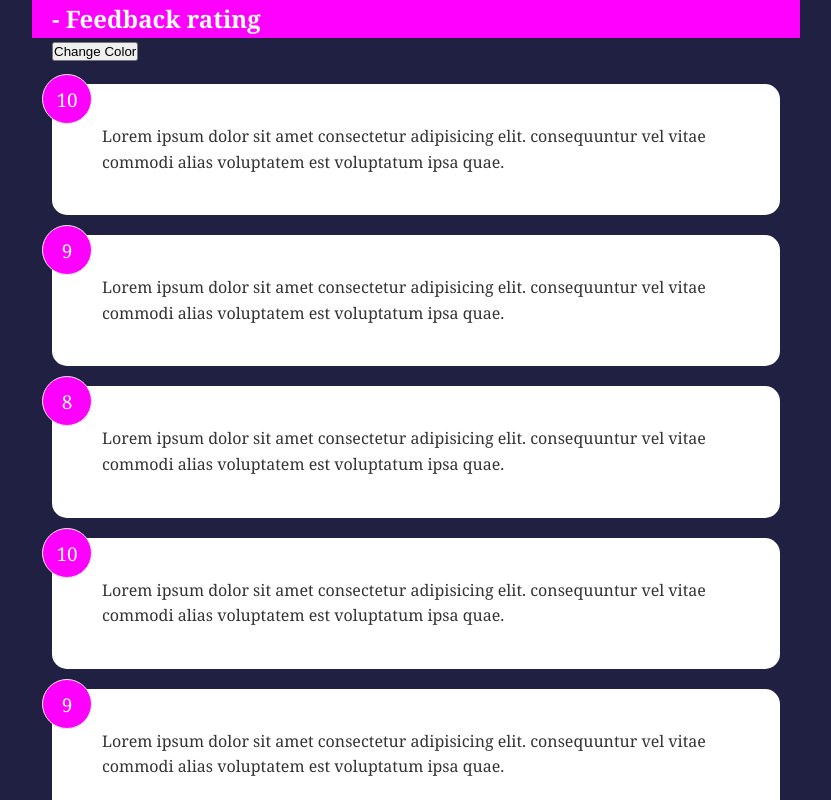
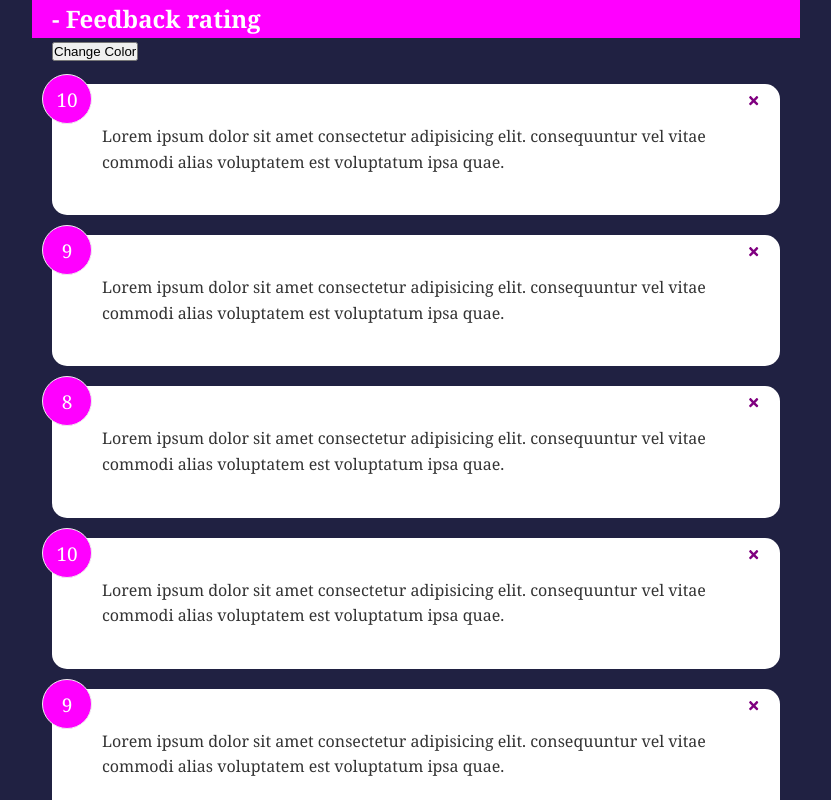
Before and after one commit to pramirez2328/feedbackUser, a React (Create React App) app: page / in a window 1280 px wide. Shown: the top 800 px of the page, without its empty margins (224-1055 px from the left). Built offline with nearby package versions, Linux system fonts and the light colour scheme.

Commit message:
add x icon and handle delete

```diff
--- a/package.json
+++ b/package.json
@@ -8,6 +8,7 @@
     "@testing-library/user-event": "^13.5.0",
     "react": "^18.0.0",
     "react-dom": "^18.0.0",
+    "react-icons": "^4.3.1",
     "react-scripts": "^2.1.3",
     "web-vitals": "^2.1.4"
   },
--- a/src/App.js
+++ b/src/App.js
@@ -7,13 +7,17 @@ import feedbackData from "./data/feedbackData";
 const App = () => {
   const [feedback, setFeedback] = useState(feedbackData);
 
+  const handledelete = (id) => {
+    setFeedback(feedback.filter((item) => item.id !== id));
+  };
+
   const titleHeader = "- Feedback rating";
 
   return (
     <>
       <Header text={titleHeader} />
       <div className="container">
-        <FeedbackList feedback={feedback} />
+        <FeedbackList feedback={feedback} deleteFeedback={handledelete} />
       </div>
     </>
   );
--- a/src/components/FeedbackItem.jsx
+++ b/src/components/FeedbackItem.jsx
@@ -1,10 +1,14 @@
 import React from "react";
 import Card from "./shared/Card";
+import { FaTimes } from "react-icons/fa";
 
-function FeedbackItem({ item, revColor }) {
+function FeedbackItem({ item, revColor, deleteFeedback }) {
   return (
     <Card revColor={revColor}>
       <div className="num-display">{item.rating}</div>
+      <button onClick={() => deleteFeedback(item.id)} className="close">
+        <FaTimes color="purple" />
+      </button>
       <div className="text-display">{item.text}</div>
     </Card>
   );
--- a/src/components/FeedbackList.jsx
+++ b/src/components/FeedbackList.jsx
@@ -3,7 +3,7 @@ import FeedbackItem from "./FeedbackItem";
 import { useState } from "react";
 import ColorReverse from "./ColorReverse";
 
-function FeedbackList({ feedback }) {
+function FeedbackList({ feedback, deleteFeedback }) {
   const [toggleColor, setToggleColor] = useState(false);
 
   const handleReverse = () => {
@@ -11,7 +11,7 @@ function FeedbackList({ feedback }) {
   };
 
   if (!feedback || !feedback.length) {
-    return <p>No feed back yet!</p>;
+    return <p>No feedback yet!</p>;
   }
 
   return (
@@ -19,7 +19,12 @@ function FeedbackList({ feedback }) {
       <ColorReverse onReverse={handleReverse} />
       {feedback.map((item) => {
         return (
-          <FeedbackItem key={item.id} item={item} revColor={toggleColor} />
+          <FeedbackItem
+            key={item.id}
+            item={item}
+            revColor={toggleColor}
+            deleteFeedback={deleteFeedback}
+          />
         );
       })}
     </div>
```
Also changed, not shown: 1 other file (tests, documents, lock files or other folders).
